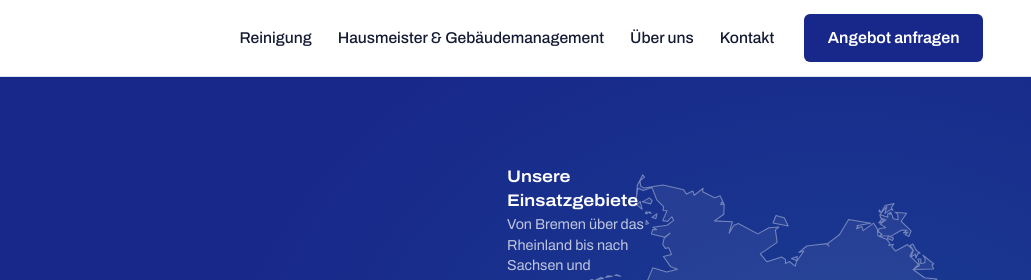
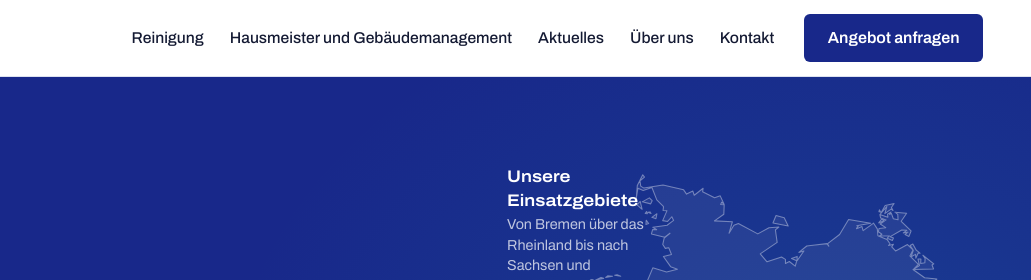
Before and after one commit to RITTHAPPENS/bunneberg, a plain HTML site: page index.html in a window 1280 px wide. Shown: the top 280 px of the page, 249-1280 px from the left. Drawn offline with Linux system fonts and the light colour scheme.

Commit message:
Navigation: Aktuelles ergänzt, & durch und ersetzt
Menü klappt jetzt unter 1140px zum Burger-Menü um, damit es nie umbricht.

Co-Authored-By: Claude Opus 5.5 <noreply@anthropic.com>
Claude-Session: https://claude.ai/code/session_01D4jRoiRzkmbhNtaWVc2imC

```diff
--- a/assets/css/style.css
+++ b/assets/css/style.css
@@ -98,7 +98,7 @@ p { margin: 0; text-wrap: pretty; }
 .logo img { height: 34px; width: auto; }
 .nav { display: flex; align-items: center; gap: 30px; }
 .nav ul { display: flex; gap: 26px; list-style: none; margin: 0; padding: 0; }
-.nav a:not(.btn) { text-decoration: none; font-weight: 500; font-size: 0.98rem; color: var(--ink); padding: 6px 0; background: linear-gradient(var(--teal), var(--teal)) 0 100% / 0 2px no-repeat; transition: background-size 0.3s var(--ease); }
+.nav a:not(.btn) { white-space: nowrap; text-decoration: none; font-weight: 500; font-size: 0.98rem; color: var(--ink); padding: 6px 0; background: linear-gradient(var(--teal), var(--teal)) 0 100% / 0 2px no-repeat; transition: background-size 0.3s var(--ease); }
 .nav a:not(.btn):hover { background-size: 100% 2px; }
 .nav-toggle { display: none; background: none; border: 0; color: var(--navy); padding: 8px; cursor: pointer; }
 .nav-toggle .icon { width: 28px; height: 28px; }
@@ -276,7 +276,7 @@ p { margin: 0; text-wrap: pretty; }
   .approach-intro { grid-column: 1 / -1; }
   .approach-points { grid-column: 1 / -1; }
 }
-@media (max-width: 960px) {
+@media (max-width: 1140px) {
   .nav-toggle { display: inline-flex; }
   .nav {
     position: absolute; left: 0; right: 0; top: 76px; background: #fff; border-bottom: 1px solid var(--line);
@@ -287,6 +287,8 @@ p { margin: 0; text-wrap: pretty; }
   .nav ul { flex-direction: column; gap: 0; }
   .nav ul a { display: block; padding: 14px 0; border-bottom: 1px solid var(--line); font-size: 1.05rem; }
   .nav .btn { margin-top: 18px; justify-content: center; }
+}
+@media (max-width: 960px) {
   .hero-grid { grid-template-columns: 1fr; min-height: 0; }
   .map-figure { max-width: 520px; width: 100%; margin-inline: auto; }
   .service { grid-template-columns: 1fr; }
--- a/index.html
+++ b/index.html
@@ -34,7 +34,8 @@
     <nav class="nav" id="hauptnavigation" aria-label="Hauptnavigation">
       <ul>
         <li><a href="gebaeudereinigung/">Reinigung</a></li>
-        <li><a href="hausmeister-gebaeudemanagement/">Hausmeister &amp; Gebäudemanagement</a></li>
+        <li><a href="hausmeister-gebaeudemanagement/">Hausmeister und Gebäudemanagement</a></li>
+        <li><a href="aktuelles/">Aktuelles</a></li>
         <li><a href="ueber-uns/">Über uns</a></li>
         <li><a href="kontakt/">Kontakt</a></li>
       </ul>
@@ -314,6 +315,7 @@
   <div class="wrap footer-legal">
     <p>© <span id="jahr">2026</span> Bunnenberg GmbH</p>
     <ul>
+      <li><a href="aktuelles/">Aktuelles</a></li>
       <li><a href="ueber-uns/">Über uns</a></li>
       <li><a href="impressum/">Impressum</a></li>
       <li><a href="datenschutz/">Datenschutz</a></li>
```
